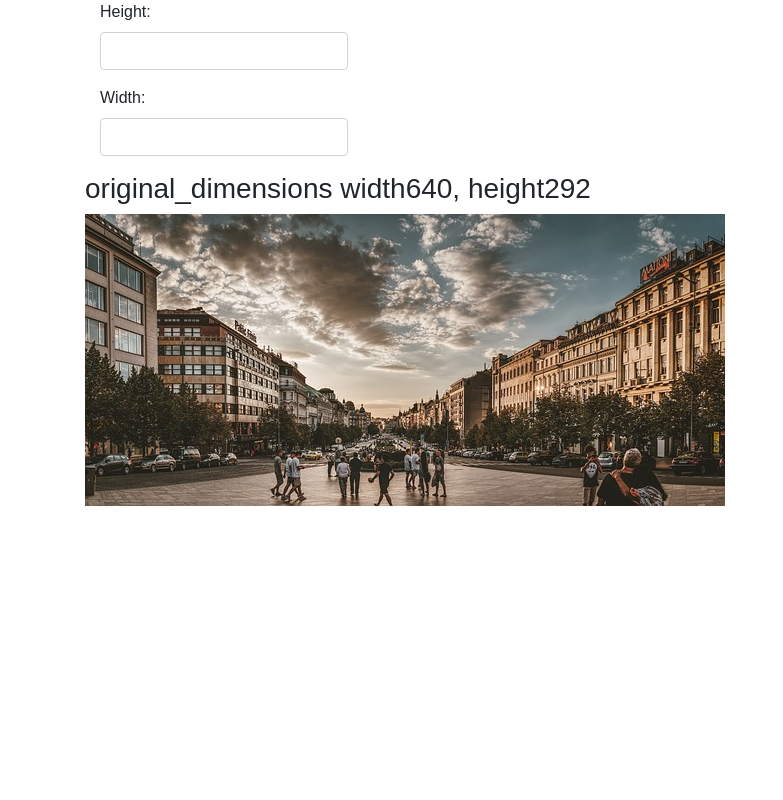
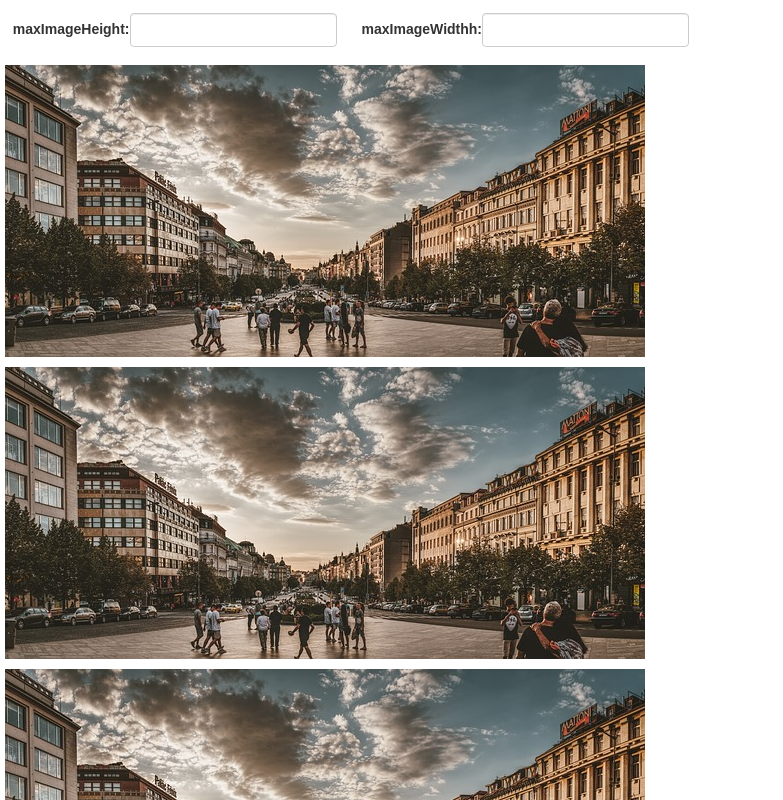
Before and after one commit to divyanshu-rawat/Render-Image, a React (Create React App) app: page / in a window 1280 px wide. Shown: the top 800 px of the page, without its empty margins (0-783 px from the left). Built offline with nearby package versions, Linux system fonts and the light colour scheme.

Commit message:
project done

```diff
--- a/public/index.html
+++ b/public/index.html
@@ -19,7 +19,7 @@
       work correctly both with client-side routing and a non-root public URL.
       Learn how to configure a non-root public URL by running `npm run build`.
     -->
-    <link rel="stylesheet" href="https://maxcdn.bootstrapcdn.com/bootstrap/4.1.0/css/bootstrap.min.css">
+   <link rel="stylesheet" href="https://maxcdn.bootstrapcdn.com/bootstrap/3.3.7/css/bootstrap.min.css">
     <title>React App</title>
   </head>
   <body>
--- a/src/App.css
+++ b/src/App.css
@@ -1,25 +1,17 @@
-.App {
-  text-align: center;
+
+
+._margin_top{
+  margin:1%;
 }
 
-.App-logo {
-  animation: App-logo-spin infinite 20s linear;
-  height: 80px;
+._margin_right{
+      margin-left: 2%;
 }
 
-.App-header {
-  background-color: #222;
-  height: 150px;
-  padding: 20px;
-  color: white;
-}
 
-.App-title {
-  font-size: 1.5em;
-}
-
-.App-intro {
-  font-size: large;
+._display_inline{
+  display: inline-block;
+  margin: 5px;
 }
 
 @keyframes App-logo-spin {
--- a/src/Components/img-component.js
+++ b/src/Components/img-component.js
@@ -3,42 +3,86 @@
 
 import React from 'react';
 import ReactDOM from 'react-dom';
+import '../App.css';
 import Casey from '../Assests/prague-3540883_640.jpg';
 
 
 class RenderImage extends React.Component{
 
 	constructor(props) {
+
         super(props);
-        this.state = {original_dimensions: {}, set_dimension: {}};
-        this.onImgLoad = this.onImgLoad.bind(this);
+        this.state 			      = {original_dimensions: {original_height: '', original_width: ''}, set_dimension: { set_height: '', set_width: ''}};
+        this.onImgLoad     		  = this.onImgLoad.bind(this);
+        this.handle_height_change = this.handle_height_change.bind(this);
+        this.handle_width_change  = this.handle_width_change.bind(this);
+
+     }
+
+    onImgLoad({target:img}) {
+        this.setState({original_dimensions: { original_height: img.offsetHeight, original_width: img.offsetWidth }});
     }
 
-    onImgLoad({target:img}) {
-        this.setState({original_dimensions: { height: img.offsetHeight, width: img.offsetWidth }});
-    }
 
-    render(){
-        const {width, height} = this.state.original_dimensions;
-
-        return (
-        	<div className = "container">
-
-        	 <div className = "col-lg-3">
-                <div className="form-group">
-			      <label for="height">Height:</label>
-			      <input type="text" className="form-control"/>
-			    </div>
-			    <div className="form-group">
-			      <label for="width">Width:</label>
-			      <input type="text" className="form-control"/>
-			    </div>
-			   </div>
+	handle_height_change(event){
+		this.setState({
+		    set_dimension :{ set_height : event.target.value }
+		})
+	}
+	handle_width_change(event){
+		this.setState({
+		    set_dimension :{ set_width : event.target.value }
+		})
+	}
 
 
 
-                <h3>original_dimensions width{width}, height{height}</h3>
-                <img onLoad={this.onImgLoad} src={Casey}/>
+    render(){
+        let {original_width, original_height} = this.state.original_dimensions;
+        let {set_width, set_height} = this.state.set_dimension;
+
+        let final_height = original_height;
+        let final_width  = original_width;
+
+        console.log('wow',this.state);
+        console.log(this);
+
+        if(original_width >= set_width || original_height >= set_height ){
+
+        	final_height = set_height;
+        	final_width  = set_width;
+        }
+
+        const Images_array = [Casey,Casey,Casey,Casey];
+        let _html = Images_array.map( (logo,key)  =>{
+
+        return(
+           <div className="_display_inline" key = {key}>
+                  <img onLoad={this.onImgLoad} src={logo} height = {final_height} width = {final_width}/>
+            </div>
+        )
+      })
+
+
+
+        return (
+        	<div className = "">
+
+        	<form className="form-inline _margin_top">
+                <div className="form-group">
+			      <label htmlFor="height">maxImageHeight:</label>
+			      <input type="text" className="form-control" onChange = {this.handle_height_change} />
+			    </div>
+
+			    <div className="form-group _margin_right">
+			      <label htmlFor="width">maxImageWidthh:</label>
+			      <input type="text" className="form-control" onChange = {this.handle_width_change}/>
+			    </div>
+
+			</form>
+             <div className = "">
+                {_html}
+             </div>
 
              </div>
         );
@@ -46,3 +90,9 @@ class RenderImage extends React.Component{
 }
 
 export default RenderImage;
+
+
+
+
+  // <p>original_dimensions original_width {original_width}, original_height {original_height}</p>
+  //               <p> set_dimension set_width {set_width}, set_height {set_height}  </p>
```
